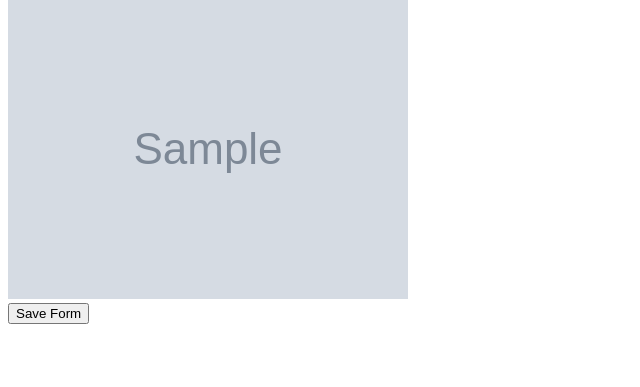
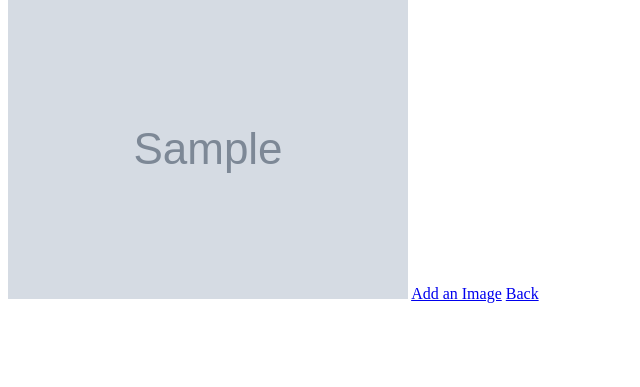
Before and after one commit to Fluorine-Git/recipebook-florin-cedric, a Django app: page /recipe/1 in a window 1280 px wide. Shown: the part 311-698 px from the top of the page, without its empty margins (0-640 px from the left). Run offline with Django 5.2, Linux system fonts and the light colour scheme; a user stored in the database is signed in; tables that the repository leaves empty hold one stand-in row (values such as "Sample post"); grey boxes marked "Sample" are stand-in pictures.

Commit message:
Added forms for recipe image

```diff
--- a/ledger/models.py
+++ b/ledger/models.py
@@ -52,3 +52,5 @@
         on_delete=models.CASCADE,
         related_name="images"
     )
+    def get_absolute_url(self):
+        return reverse('ledger:image_add', args=(int(self.recipe.id)))
--- a/ledger/templates/recipe_detail.html
+++ b/ledger/templates/recipe_detail.html
@@ -17,15 +17,11 @@
 
     {% for image in recipe.images.all %}
         {% if image.image %}
-    <img src="{{ image.image.url }}" alt="">
+            <img src="{{ image.image.url }}" alt="">
         {% endif %}
     {% endfor %}
 
-    <form method="POST" enctype="multipart/form-data">
-        {% csrf_token %}
-        {{ form }}
-        <input type="submit" name="submit" value="Save Form">
-    </form>
+    <a href="{% url 'ledger:image_add' recipe.pk %}">Add an Image</a>
 
-
+    <a href="/recipes/list">Back</a>
 {% endblock %}
--- a/ledger/urls.py
+++ b/ledger/urls.py
@@ -1,9 +1,10 @@
 from django.urls import path, include
-from .views import recipe_list, recipe_detail, recipe_add
+from .views import *
 urlpatterns = [
     path('recipes/list', recipe_list, name='recipes'),
     path('recipe/<int:pk>', recipe_detail, name='recipe_detail'),
-    path('recipe/add', recipe_add, name="recipe_add")
+    path('recipe/add', recipe_add, name="recipe_add"),
+    path('recipe/<int:pk>/add_image/', image_add, name="image_add"),
 ]
 
 app_name = "ledger"
--- a/ledger/views.py
+++ b/ledger/views.py
@@ -3,6 +3,8 @@
 from .models import Ingredient, Recipe, RecipeIngredient, RecipeImage
 from django.contrib.auth.decorators import login_required
 from accounts.models import Profile
+from django.shortcuts import redirect
+from .forms import RecipeForm, RecipeImageForm
 
 # Create your views here.
 
@@ -10,24 +12,42 @@
 def recipe_list(request):
     recipes = Recipe.objects.all()
     ctx = { "recipes" : recipes }
+
     if(request.method == "POST"):
-        r = Recipe()
-        r.name = request.POST.get('recipe_name')
-        author_primary_key = request.POST.get('recipe_author')
-        r.author = Profile.objects.get(pk=int(author_primary_key))
-        r.save()
-        return render(request, "recipe_list.html", ctx)
-    else:
-        return render(request, "recipe_list.html", ctx)
+        recipe_form = RecipeForm(request.POST)
+        if(recipe_form.is_valid):
+            recipe_form.save()
+            # recipe = Recipe()
+            # recipe.name = recipe_form.cleaned_data["name"]
+            # recipe.author = recipe_form.cleaned_data["author"]
+            # recipe.save()
+            return redirect('/recipes/list')
+    return render(request, "recipe_list.html", ctx)
 
 def recipe_add(request):
     authors = Profile.objects.all()
-    ctx = { "authors" : authors }
+    form = RecipeForm()
+    ctx = {
+        "authors" : authors,
+        "form" : form,
+        }
     return render(request, "recipe_add.html", ctx)
 
-def image_add(request):
-    images = RecipeImage.objects.all()
-    ctx = { "images" : images }
+def image_add(request, pk):
+
+    if (request.method == "POST"):
+        recipe = Recipe.objects.get(pk=pk)
+        image_form = RecipeImageForm(request.POST, request.FILES)
+
+        if image_form.is_valid():
+            image = image_form.save(commit=False)
+            image.recipe = Recipe.objects.get(pk=pk)
+            image.save()
+            return redirect(recipe.get_absolute_url())
+    else:
+        image_form = RecipeImageForm()
+
+    ctx = { "form" : image_form }
     return render(request, "image_add.html", ctx)
 
 @login_required
```
Also changed, not shown: ledger/forms.py (+22 -0 lines), ledger/templates/image_add.html (+5 -2 lines), ledger/templates/recipe_add.html (+1 -11 lines), media/img/FLORIN_CEDRIC.jpg (deleted).
